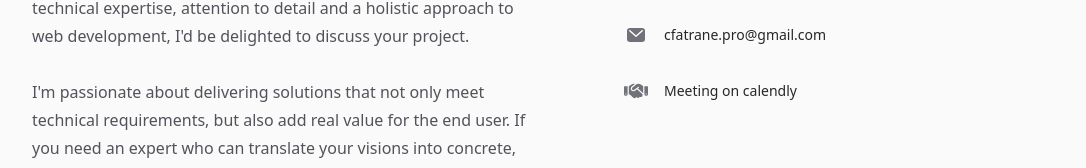
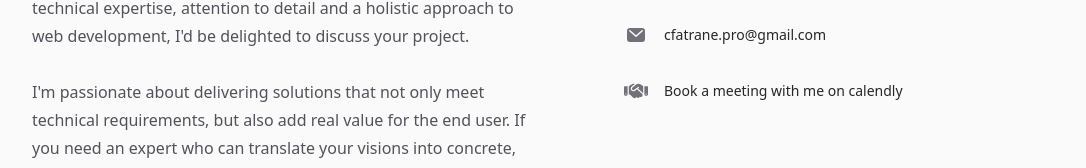
Before and after one commit to cfatrane/portfolio, a Next.js app: page /about in a window 1280 px wide. Shown: the part 838-1006 px from the top of the page, without its empty margins (96-1182 px from the left). Built offline with nearby package versions, Linux system fonts and the light colour scheme; no server answers.

Commit message:
update text

```diff
--- a/src/app/about/page.tsx
+++ b/src/app/about/page.tsx
@@ -72,7 +72,7 @@ function MeetingIcon(props: React.ComponentPropsWithoutRef<"svg">) {
 export const metadata: Metadata = {
   title: "About",
   description:
-    "I’m Charles-Edouard Fatrane. I live in Paris, where I design the future.",
+    "I’m Charles-Edouard Fatrane. I live in Paris, where I design amazing website and applications !",
 };
 
 export default function About() {
@@ -170,7 +170,7 @@ export default function About() {
               href="https://calendly.com/cfatrane-pro"
               icon={MeetingIcon}
             >
-              Meeting on calendly
+              Book a meeting with me on calendly
             </SocialLink>
           </ul>
         </div>
```
